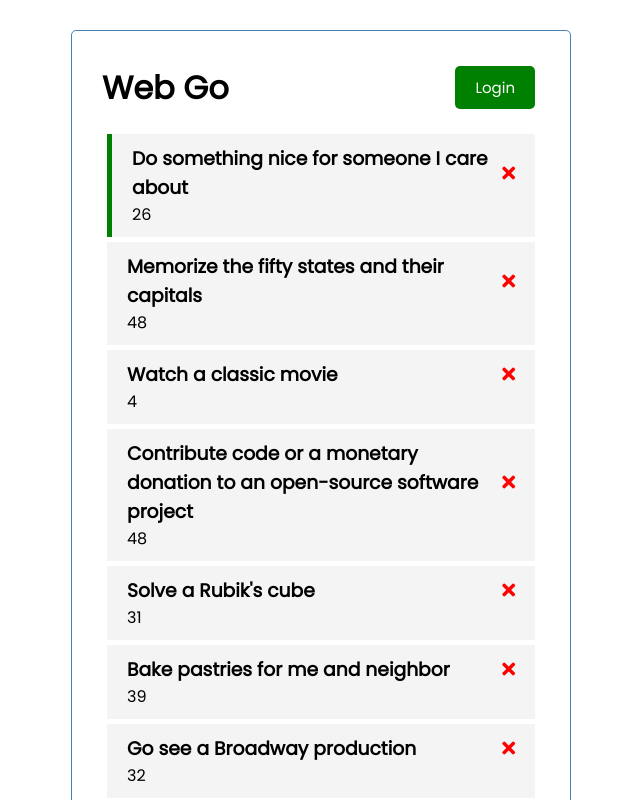
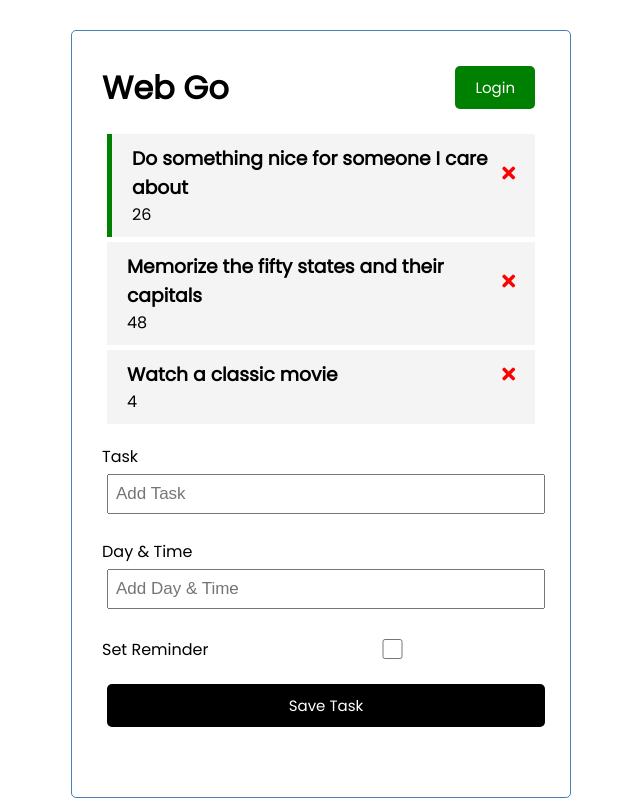
Before and after one commit to hariom127/Vue-TaskManager, a Vue app: page / in a window 1280 px wide. Shown: the top 800 px of the page, without its empty margins (319-959 px from the left). Built offline with nearby package versions, Linux system fonts and the light colour scheme.

Commit message:
Add new task feature

```diff
--- a/package.json
+++ b/package.json
@@ -1,6 +1,6 @@
 {
-  "name": "blog",
-  "version": "0.1.0",
+  "name": "Task_Manager",
+  "version": "1.0.0",
   "private": true,
   "scripts": {
     "serve": "vue-cli-service serve",
--- a/src/App.vue
+++ b/src/App.vue
@@ -1,20 +1,23 @@
 <template>
 <div class="container">
     <HeaderComponent title="Web Go" />
-    <TasksComponentVue @delete-task="deleteTask" @toggle-reminder="toggleReminder" :tasks="tasks" />
+    <TasksComponent @delete-task="deleteTask" @toggle-reminder="toggleReminder" :tasks="tasks" />
+    <AddTaskComponent @add-task="addTask" />
 </div>
 </template>
 
 <script>
 import HeaderComponent from './components/HeaderComponent.vue'
-import TasksComponentVue from './components/TasksComponent.vue'
+import TasksComponent from './components/TasksComponent.vue'
+import AddTaskComponent from './components/AddTaskComponent.vue'
 
 export default {
     name: 'App',
     components: {
 
         HeaderComponent,
-        TasksComponentVue
+        TasksComponent,
+        AddTaskComponent
     },
     data() {
         return {
@@ -23,6 +26,12 @@ export default {
     },
 
     methods: {
+        addTask(task) {
+            console.log("ffff", task);
+            this.tasks = [...this.tasks, task]
+        },
+
+
         deleteTask(id) {
             if (confirm('Are you sure ?')) {
                 this.tasks = this.tasks.filter((task) => task.id !== id);
@@ -45,62 +54,21 @@ export default {
                 "id": 1,
                 "todo": "Do something nice for someone I care about",
                 "reminder": true,
-                "userId": 26
+                "day": 26
             },
             {
                 "id": 2,
                 "todo": "Memorize the fifty states and their capitals",
                 "reminder": false,
-                "userId": 48
+                "day": 48
             },
             {
                 "id": 3,
                 "todo": "Watch a classic movie",
                 "reminder": false,
-                "userId": 4
+                "day": 4
             },
-            {
-                "id": 4,
-                "todo": "Contribute code or a monetary donation to an open-source software project",
-                "reminder": false,
-                "userId": 48
-            },
-            {
-                "id": 5,
-                "todo": "Solve a Rubik's cube",
-                "reminder": false,
-                "userId": 31
-            },
-            {
-                "id": 6,
-                "todo": "Bake pastries for me and neighbor",
-                "reminder": false,
-                "userId": 39
-            },
-            {
-                "id": 7,
-                "todo": "Go see a Broadway production",
-                "reminder": false,
-                "userId": 32
-            },
-            {
-                "id": 8,
-                "todo": "Write a thank you letter to an influential person in my life",
-                "reminder": true,
-                "userId": 13
-            },
-            {
-                "id": 9,
-                "todo": "Invite some friends over for a game night",
-                "reminder": false,
-                "userId": 47
-            },
-            {
-                "id": 10,
-                "todo": "Have a football scrimmage with some friends",
-                "reminder": false,
-                "userId": 19
-            }
+
         ]
     }
 }
--- /dev/null
+++ b/src/components/AddTaskComponent.vue
@@ -0,0 +1,94 @@
+<template>
+<form @submit="onSubmit" class="add-form">
+    <div class="form-control">
+        <label>Task</label>
+        <input type="text" v-model="todo" name="todo" placeholder="Add Task" />
+    </div>
+    <div class="form-control">
+        <label for="day">Day & Time</label>
+        <input id="day" type="number" v-model="day" name="day" placeholder="Add Day & Time" />
+    </div>
+    <div class="form-control form-control-check">
+        <label>Set Reminder</label>
+        <input type="checkbox" v-model="reminder" name="reminder" />
+    </div>
+
+    <input type="submit" value="Save Task" class="btn btn-block" />
+</form>
+</template>
+
+
+
+<script>
+export default {
+    name: 'AddTask',
+    data() {
+        return {
+            todo: '',
+            day: '',
+            reminder: false,
+        }
+    },
+    methods: {
+        onSubmit(e) {
+            e.preventDefault()
+
+            if (!this.todo) {
+                alert('Please add a task')
+                return
+            }
+
+            const newTask = {
+                id: Math.floor(Math.random() * 100000),
+                todo: this.todo,
+                day: this.day,
+                reminder: this.reminder,
+            }
+            console.log("newTask====", newTask);
+            this.$emit('add-task', newTask)
+
+            this.todo = ''
+            this.day = ''
+            this.reminder = false
+        },
+    },
+}
+</script>
+
+
+<style scoped>
+.add-form {
+    margin-bottom: 40px;
+}
+
+.form-control {
+    margin: 20px 0;
+}
+
+.form-control label {
+    display: block;
+}
+
+.form-control input {
+    width: 100%;
+    height: 40px;
+    margin: 5px;
+    padding: 3px 7px;
+    font-size: 17px;
+}
+
+.form-control-check {
+    display: flex;
+    align-items: center;
+    justify-content: space-between;
+}
+
+.form-control-check label {
+    flex: 1;
+}
+
+.form-control-check input {
+    flex: 2;
+    height: 20px;
+}
+</style>
--- a/src/components/TaskComponent.vue
+++ b/src/components/TaskComponent.vue
@@ -4,7 +4,7 @@
         {{ task.todo }}
         <i  @click="onDelete(task.id)" class="fas fa-times"></i>
     </h3>
-    <p>{{ task.userId }}</p>
+    <p>{{ task.day }}</p>
 </div>
 </template>
 
```
